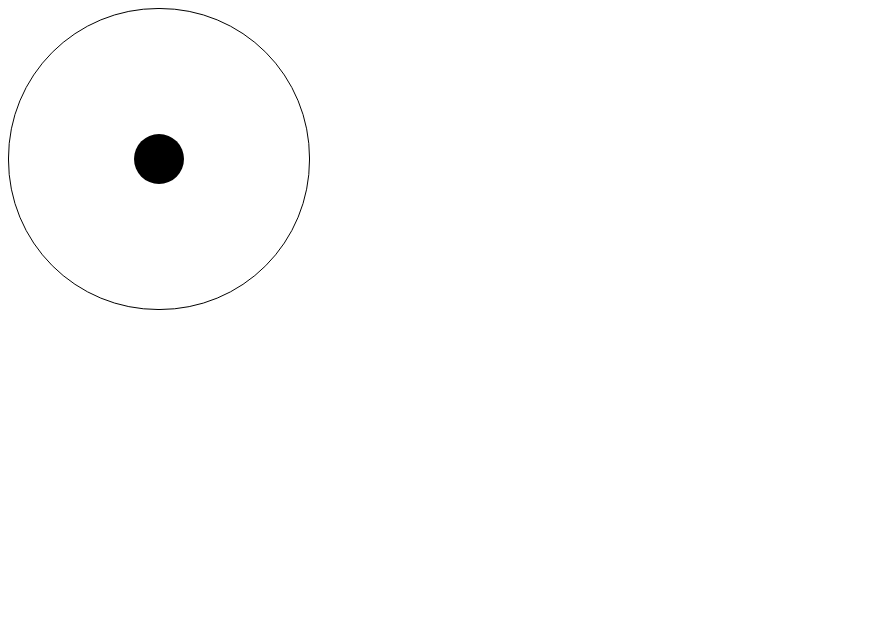
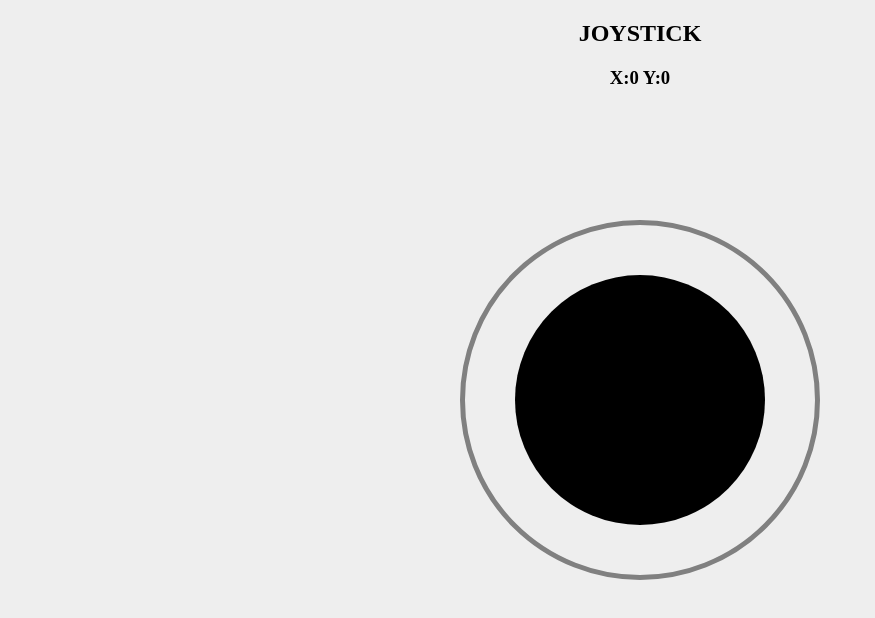
Before and after one commit to ibhati0991/html-Joystick, a website: page index.html in a window 1280 px wide. Shown: the whole page, without its empty margins (0-875 px from the left). Drawn offline with Linux system fonts and the light colour scheme.

Commit message:
1 file modified

```diff
--- a/index.html
+++ b/index.html
@@ -8,47 +8,58 @@
   </head>
   <body>
     <style>
+      body {
+        background: #eee;
+      }
       #joystick-container {
-        width: 300px;
-        height: 300px;
-        border-radius:150px;
-        border:1px solid black;
-        position: relative;
+        width: 350px;
+        height: 350px;
+        border-radius: 50%;
+        border: 5px solid grey;
+        position: absolute;
+        top: 50%;
+        left: 50%;
+        transform: translate(-50%, -50%);
       }
 
       #joystick {
-        width: 50px;
-        height: 50px;
-        border-radius:25px;
+        width: 250px;
+        height: 250px;
         background-color: black;
+        border-radius: 50%;
+        color: black;
         position: absolute;
-        top: 125px;
-        left: 125px;
+        top: 50%;
+        left: 50%;
+        transform: translate(-50%, -50%);
       }
     </style>
     <div id="joystick-container">
       <div id="joystick"></div>
     </div>
+    <h2 style="text-align: center">JOYSTICK</h2>
+    <div id="info" style="text-align: center"></div>
     <script>
       const joystickContainer = document.getElementById('joystick-container');
       const joystick = document.getElementById('joystick');
+      const info = document.getElementById('info');
+      var x = 0;
+      var y = 0;
 
-      joystickContainer.addEventListener('mousemove', (event) => {
-        let x =
-          event.clientX -
-          joystickContainer.offsetLeft -
-          joystick.offsetWidth / 2;
-        let y =
-          event.clientY -
-          joystickContainer.offsetTop -
-          joystick.offsetHeight / 2;
-
-        x = Math.max(-125, Math.min(x, 125));
-        y = Math.max(-125, Math.min(y, 125));
-
+      joystickContainer.addEventListener('touchmove', (event) => {
+        event.preventDefault();
+        x = event.touches[0].clientX - joystickContainer.offsetLeft + 175;
+        y = event.touches[0].clientY - joystickContainer.offsetTop + 175;
         joystick.style.left = x + 'px';
         joystick.style.top = y + 'px';
       });
+
+      joystickContainer.addEventListener('touchend', () => {
+        joystick.style.left = '50%';
+        joystick.style.top = '50%';
+      });
+
+      info.innerHTML = `<h3>X:${x} Y:${y}</h3>`;
     </script>
   </body>
 </html>
```
